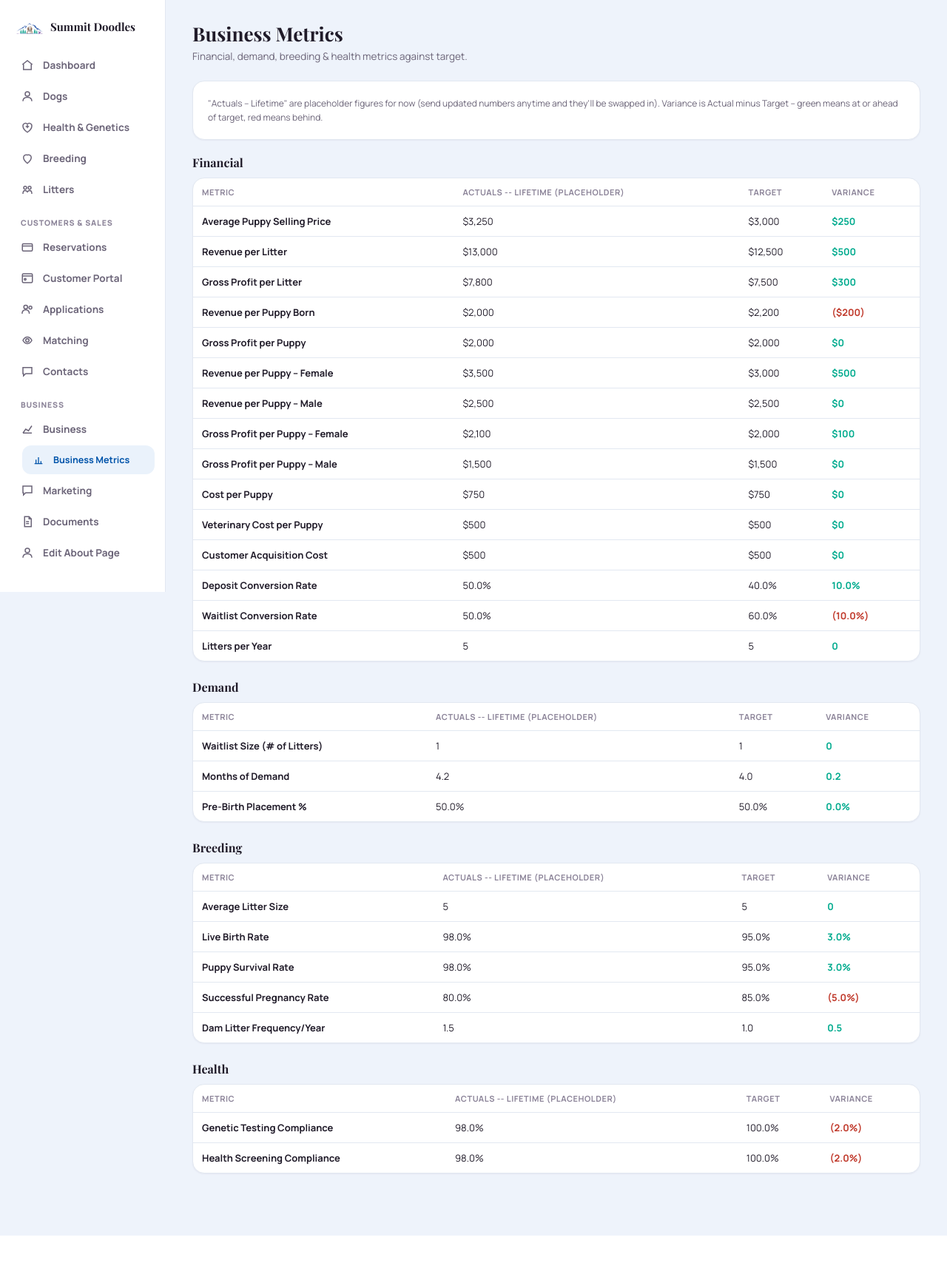
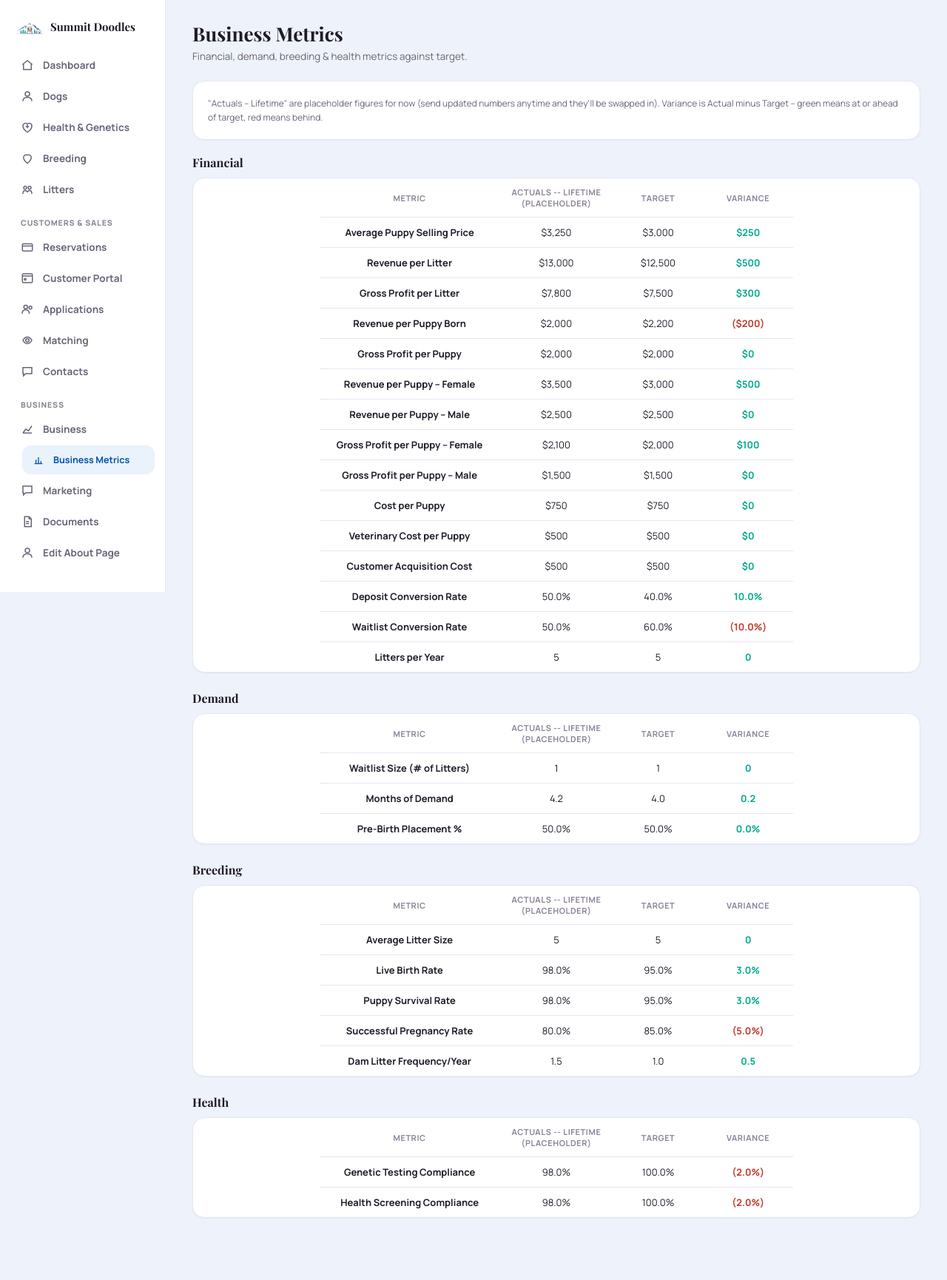
Before and after one commit to faceoff0417/summit-doodles-app, a Flask app: page /business/metrics in a window 1280 px wide. Shown: the whole page at 74% size. Before the commit the page ends 1670 px from the top, so only its background shows below. Run offline with Flask 3, Linux system fonts and the light colour scheme; the visitor is signed in with stand-in values (Sample User, id 1); data that the repository does not hold is empty.

Commit message:
Business Metrics: center all columns, narrower table
Fixed-width columns (38/24/19/19%), capped table width at 640px and
centered on the card, all cells center-aligned -- was inconsistent
(some centered, some left) and stretched full card width.

```diff
--- a/templates/business_metrics.html
+++ b/templates/business_metrics.html
@@ -13,11 +13,14 @@
 {% for section in sections %}
   <h2 style="font-size:16px; margin-bottom:10px;">{{ section.name }}</h2>
   <div class="card" style="overflow-x:auto; margin-bottom:24px;">
-    <table>
+    <table class="metrics-table">
+      <colgroup>
+        <col style="width:38%;"><col style="width:24%;"><col style="width:19%;"><col style="width:19%;">
+      </colgroup>
       <thead>
         <tr>
           <th>Metric</th>
-          <th>Actuals -- Lifetime (Placeholder)</th>
+          <th>Actuals -- Lifetime<br>(Placeholder)</th>
           <th>Target</th>
           <th>Variance</th>
         </tr>
@@ -35,4 +38,9 @@
     </table>
   </div>
 {% endfor %}
+
+<style>
+  .metrics-table { table-layout:fixed; max-width:640px; margin:0 auto; }
+  .metrics-table th, .metrics-table td { text-align:center; }
+</style>
 {% endblock %}
```
